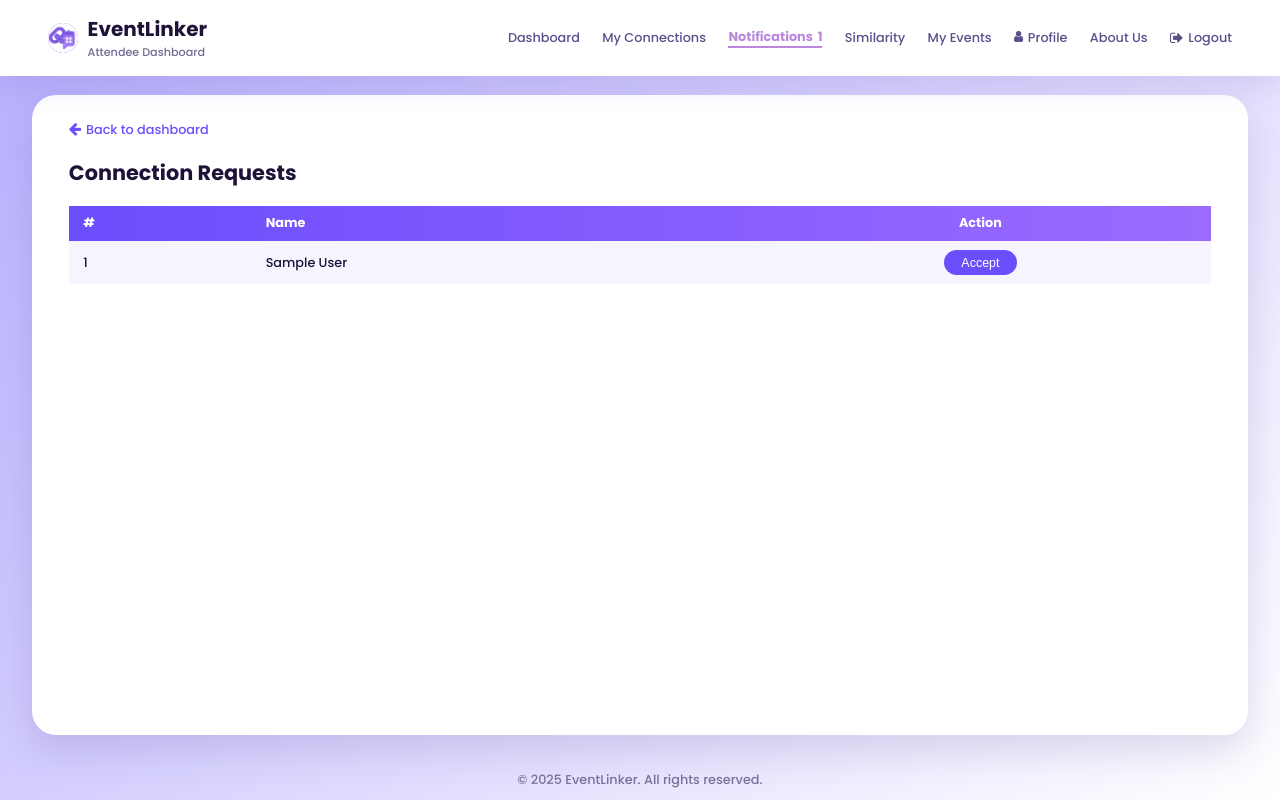
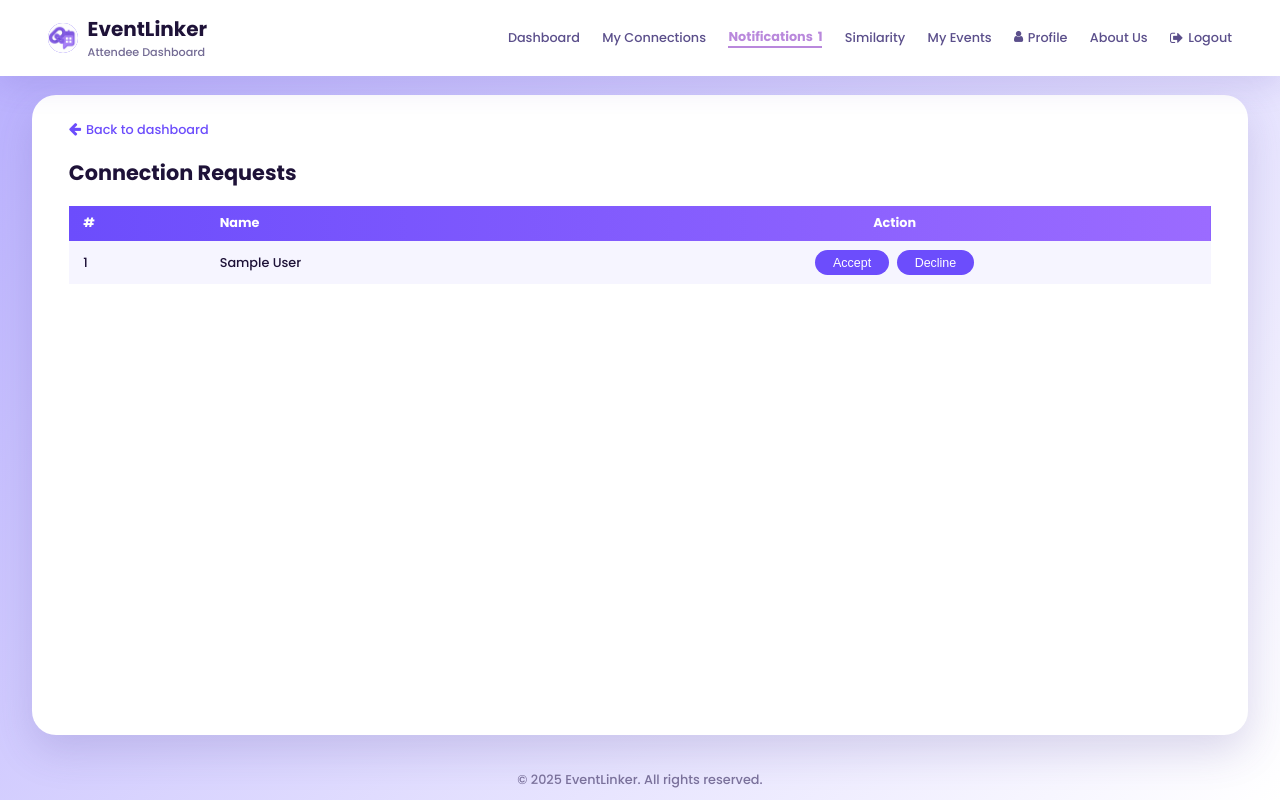
Before and after one commit to devikashaj711/eventlinker, a Flask app: page /attendee/connections in a window 1280 px wide. Run offline with Flask 3, Linux system fonts and the light colour scheme; the visitor is signed in with stand-in values (Sample User, id 1); tables that the repository leaves empty or names only in its code hold one stand-in row (values such as "Sample post"); data that the repository does not hold is empty.

Commit message:
decline connection

```diff
--- a/backend/attendee.py
+++ b/backend/attendee.py
@@ -122,6 +122,9 @@ def attendee_homepage():
 # ------------------------------
 # Member list page
 # ------------------------------
+# ------------------------------
+# Member list page
+# ------------------------------
 @attendee_bp.route('/attendee/event/<int:event_id>/members')
 def attendee_member_list(event_id):
     conn = get_db_connection()
@@ -129,27 +132,42 @@ def attendee_member_list(event_id):
     user_id = session.get('user_id')  # current logged-in attendee
 
     # Default back URL: Event Details page
-    back_url = request.args.get("back", url_for('attendee_bp.attendee_event_details', event_id=event_id))
+    back_url = request.args.get(
+        "back",
+        url_for('attendee_bp.attendee_event_details', event_id=event_id)
+    )
 
     if conn:
         try:
             cursor = conn.cursor(dictionary=True)
             cursor.execute("""
                 SELECT u.user_id, u.first_name, u.last_name, u.email,
-                       ec.status_id
+                       ec.status_id,
+                       CASE
+                           WHEN ec.requester_id = %s THEN 'sent'
+                           WHEN ec.receiver_id = %s THEN 'received'
+                           ELSE NULL
+                       END AS connection_direction
                 FROM event_registrations er
                 JOIN users u ON er.user_id = u.user_id
                 LEFT JOIN event_connections ec
-                       ON ec.receiver_id = u.user_id
-                       AND ec.requester_id = %s
+                       ON ( (ec.receiver_id = u.user_id AND ec.requester_id = %s)
+                            OR
+                            (ec.requester_id = u.user_id AND ec.receiver_id = %s) )
                 WHERE er.event_id = %s
                   AND u.user_role_id = 2
-            """, (user_id, event_id))
+            """, (user_id, user_id, user_id, user_id, event_id))
             members = cursor.fetchall()
         finally:
             close_db_connection(conn, cursor)
 
-    return render_template("member_list.html", members=members, event_id=event_id, back_url=back_url)
+    return render_template(
+        "member_list.html",
+        members=members,
+        event_id=event_id,
+        back_url=back_url
+    )
+
 
 @attendee_bp.route('/about')
 def about_page():
@@ -400,3 +418,27 @@ def view_user(user_id):
     role_name = "Organizer" if user['user_role_id'] == 1 else "Attendee"
 
     return render_template("user_detail.html", user=user, role_name=role_name)
+@attendee_bp.route('/decline_connection', methods=['POST'])
+def decline_connection():
+    user_id = session.get('user_id')
+    requester_id = request.form.get('requester_id')
+
+    if not user_id or not requester_id:
+        flash("Invalid request", "danger")
+        return redirect(request.referrer)
+
+    conn = get_db_connection()
+    if conn:
+        try:
+            cursor = conn.cursor()
+            cursor.execute("""
+                UPDATE event_connections
+                SET status_id = 3, modified_date = %s
+                WHERE requester_id = %s AND receiver_id = %s
+            """, (datetime.now(), requester_id, user_id))
+            conn.commit()
+            flash("Connection declined!", "success")
+        finally:
+            close_db_connection(conn, cursor)
+
+    return ('', 204)  # Empty response for AJAX
--- a/frontend/templates/Connection_list.html
+++ b/frontend/templates/Connection_list.html
@@ -84,8 +84,8 @@
                         <td>{{ loop.index }}</td>
                         <td>{{ r.first_name }} {{ r.last_name }}</td>
                         <td>
-                            <form class="connection-form" action="{{ url_for('attendee_bp.accept_connection') }}"
-                                method="POST">
+    <!-- Accept Form -->
+    <form class="connection-form" action="{{ url_for('attendee_bp.accept_connection') }}" method="POST" style="display:inline-block;">
         <input type="hidden" name="requester_id" value="{{ r.requester_id }}">
         <button class="connect-btn" type="submit" {% if r.status_id==2 %} disabled {% endif %}>
             {% if r.status_id == 1 %}
@@ -95,7 +95,16 @@
             {% endif %}
         </button>
     </form>
+
+    <!-- Decline Form -->
+    <form class="connection-form decline-form" action="{{ url_for('attendee_bp.decline_connection') }}" method="POST" style="display:inline-block; margin-left: 5px;">
+        <input type="hidden" name="requester_id" value="{{ r.requester_id }}">
+        <button class="connect-btn decline-btn" type="submit">
+            Decline
+        </button>
+    </form>
 </td>
+
                     </tr>
                     {% endfor %}
                 </tbody>
@@ -115,11 +124,21 @@
         form.addEventListener('submit', function (e) {
             e.preventDefault(); // prevent normal form submission
 
-                const button = form.querySelector('button.connect-btn');
-                button.textContent = 'Accepted'; // update text
-                button.disabled = true; // disable button
+            const button = form.querySelector('button');
+            const isDecline = form.classList.contains('decline-form');
 
-                // Send form data via fetch (AJAX)
+            button.textContent = isDecline ? 'Declined' : 'Accepted';
+            button.disabled = true;
+
+            // Disable the other button in the same row
+            if (!isDecline) {
+                const declineBtn = form.parentElement.querySelector('.decline-btn');
+                if (declineBtn) declineBtn.disabled = true;
+            } else {
+                const acceptBtn = form.parentElement.querySelector('.connect-btn:not(.decline-btn)');
+                if (acceptBtn) acceptBtn.disabled = true;
+            }
+
             const formData = new FormData(form);
             fetch(form.action, {
                 method: 'POST',
@@ -130,14 +149,14 @@
             })
             .catch(error => {
                 console.error('Error:', error);
-                        // Revert if error
                 button.disabled = false;
-                        button.textContent = 'Accept';
+                button.textContent = isDecline ? 'Decline' : 'Accept';
             });
         });
     });
 </script>
 
+
 </body>
 
 </html>
--- a/frontend/templates/member_list.html
+++ b/frontend/templates/member_list.html
@@ -78,9 +78,10 @@
                             {% else %}
                             <form class="connection-form" action="{{ url_for('attendee_bp.send_connection_request') }}" method="POST">
                                 <input type="hidden" name="receiver_id" value="{{ member_id }}">
-                                <button class="connect-btn" type="submit" {% if m.status_id in [1,2] %} disabled {% endif %}>
+                                <button class="connect-btn" type="submit" {% if m.status_id in [1,2,3] %} disabled {% endif %}>
                                     {% if m.status_id == 1 %} Pending
                                     {% elif m.status_id == 2 %} Accepted
+                                    {% elif m.status_id == 3 %} Declined
                                     {% else %} Request
                                     {% endif %}
                                 </button>
```
Lines whose indentation alone changed are shown as unchanged.
